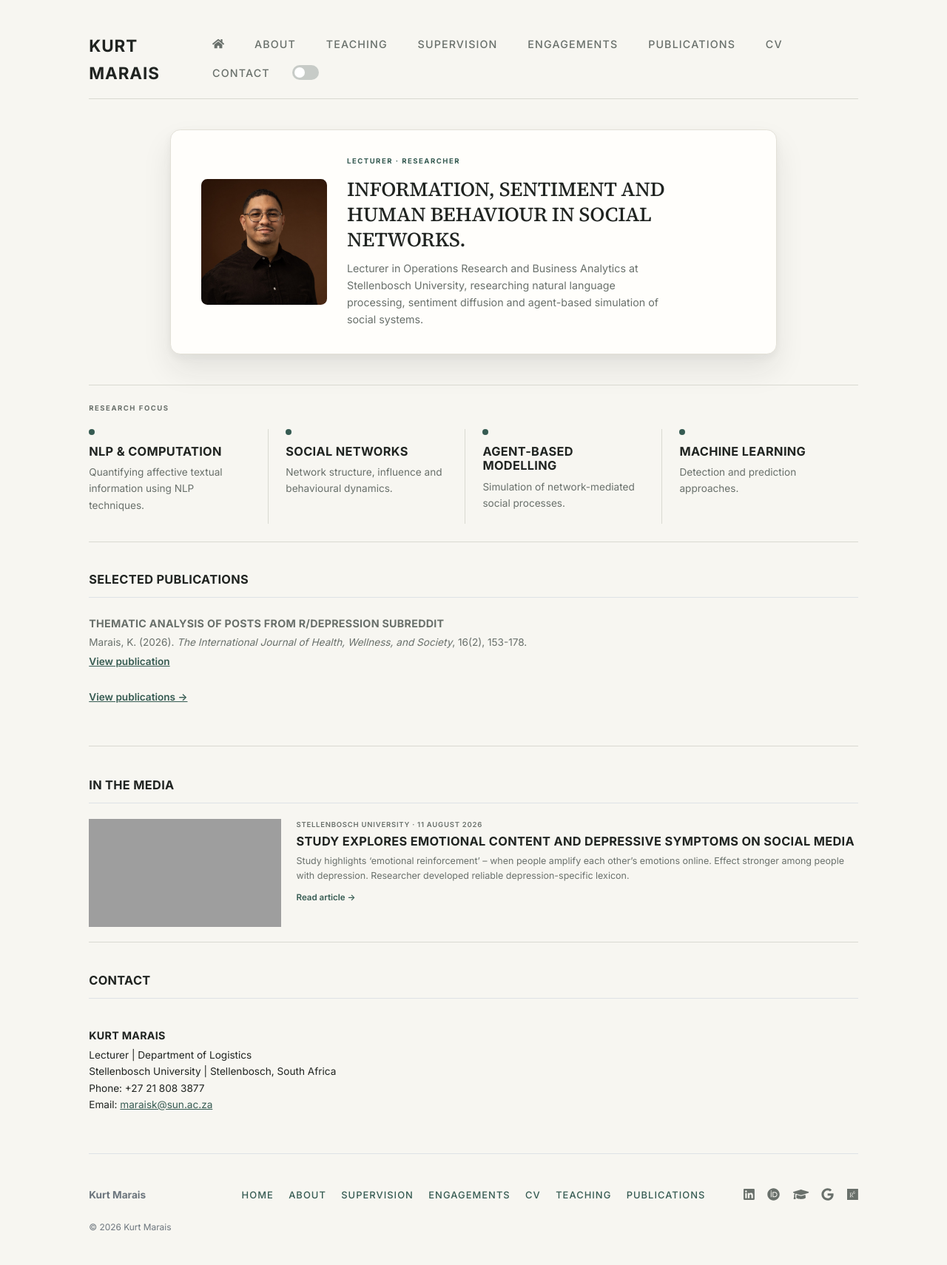
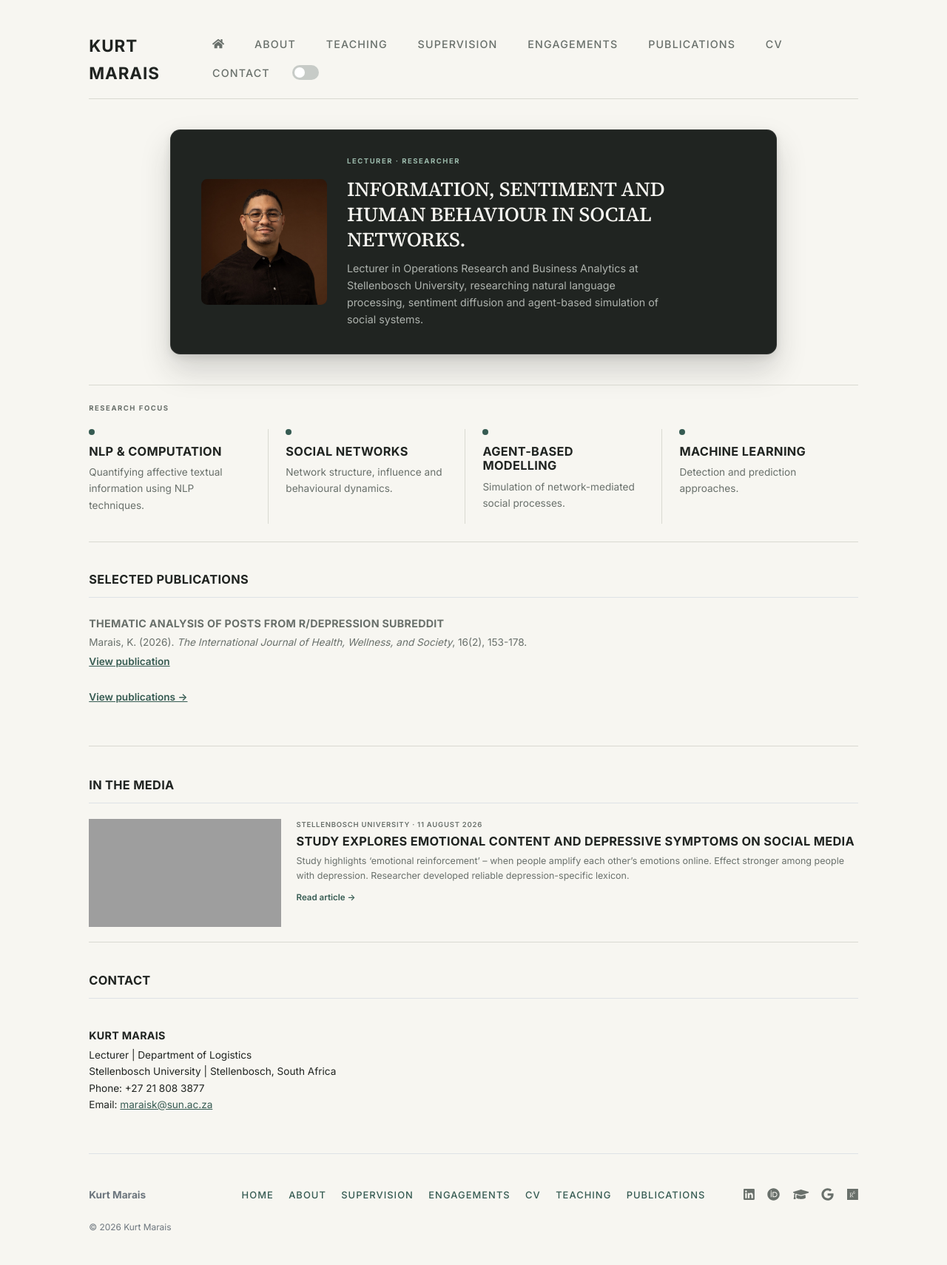
Before and after one commit to kurtmarais/kurtmarais.github.io, a Jekyll site: the page built from index.md, in a window 1280 px wide. Shown: the whole page at 74% size. Built offline with Jekyll 4.4.1, drawn with Linux system fonts in a browser that asks for light colours; grey boxes are pictures that could not be loaded.

Commit message:
Update main.scss

```diff
--- a/_sass/main.scss
+++ b/_sass/main.scss
@@ -113,14 +113,16 @@ h4 {
   max-width: 820px;
   margin-left: auto;
   margin-right: auto;
-  background: #fffefb;
-  border: 1px solid #e3e1d8;
+  background: $bodyColor;
+  border: 1px solid rgba(255, 255, 255, 0.08);
   border-radius: 1rem;
   box-shadow:
-    0 1.5rem 3rem rgba(32, 36, 33, 0.09),
-    0 0.3rem 0.75rem rgba(32, 36, 33, 0.05);
+    0 1.5rem 3rem rgba(32, 36, 33, 0.18),
+    0 0.3rem 0.75rem rgba(32, 36, 33, 0.1);
   padding: 2.5rem 3rem;
 }
+
+.hero .eyebrow { color: #9ab8aa; }
 
 .hero-inner {
   display: flex;
@@ -160,11 +162,11 @@ h4 {
   line-height: 1.25;
   letter-spacing: -0.01em;
   margin: 0 0 0.85rem 0;
-  color: $bodyColor;
+  color: #f7f6f1;
 }
 
 .hero-intro {
-  color: #69706b;
+  color: #aeb3ae;
   font-size: 1.05rem;
   line-height: 1.6;
   max-width: 48ch;
```
